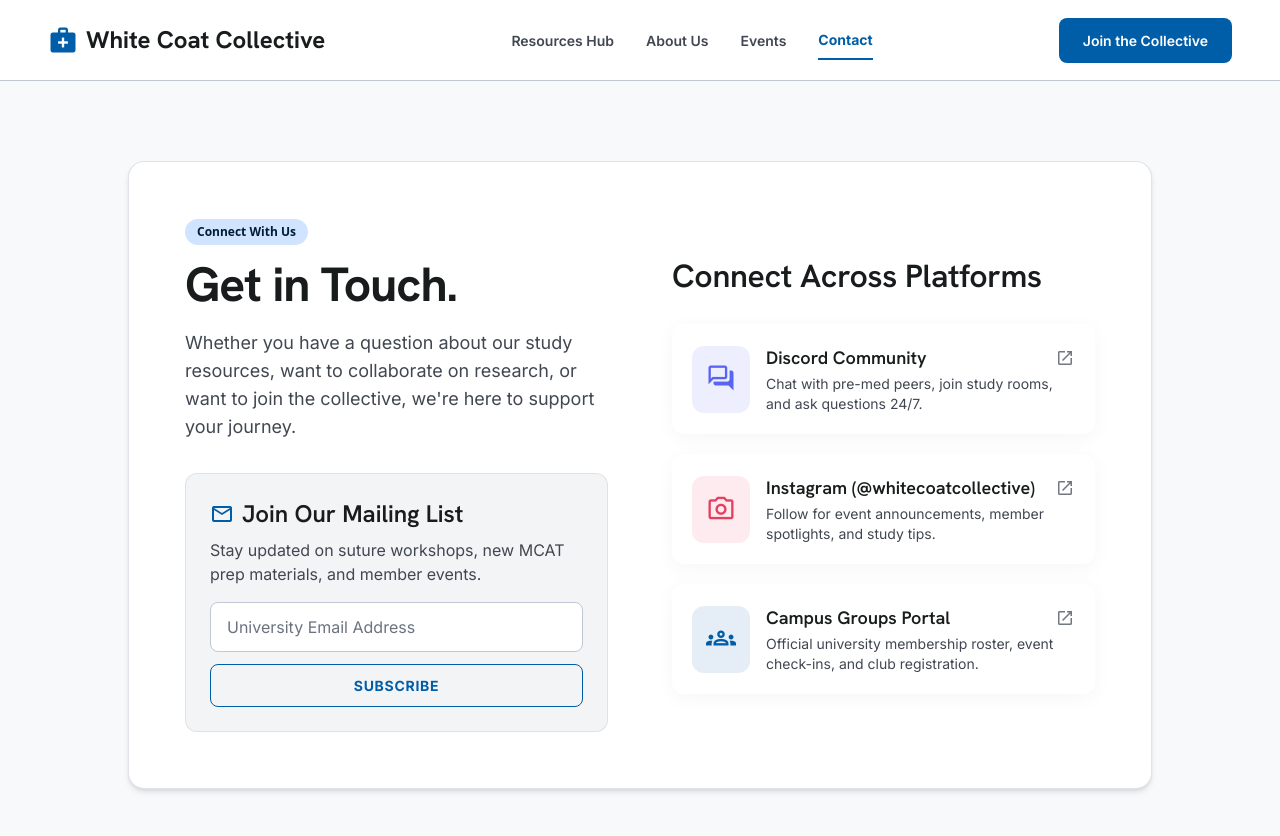
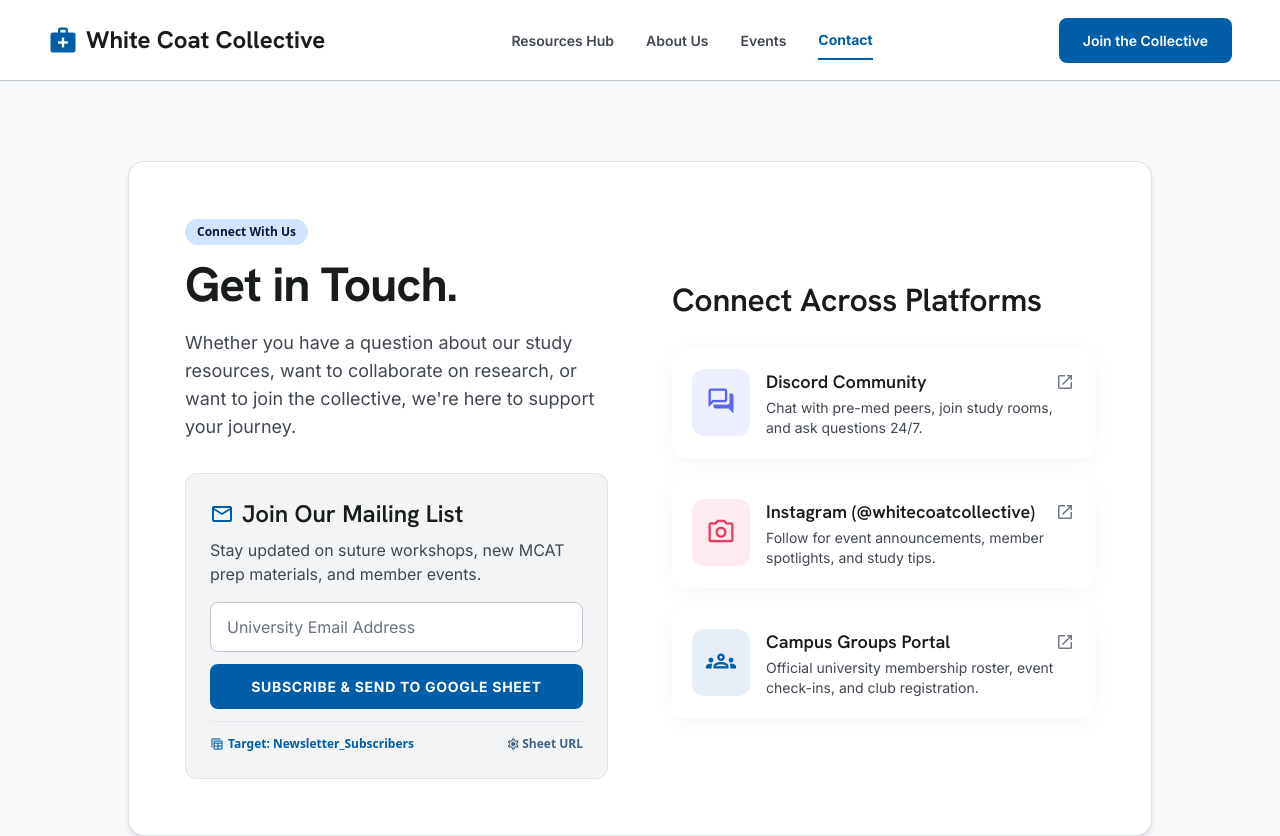
Before and after one commit to bruhgballsohard/WCC, a plain HTML site: page contact.html in a window 1280 px wide. Shown: the top 836 px of the page. Drawn offline with nearby package versions, Linux system fonts and the light colour scheme.

Commit message:
contact1.1.html

```diff
--- a/contact.html
+++ b/contact.html
@@ -125,7 +125,7 @@
           </p>
         </div>
 
-        <div class="bg-surface-container-low p-6 rounded-xl border border-outline-variant/40">
+        <div class="bg-surface-container-low p-6 rounded-xl border border-outline-variant/40" id="newsletter-card" data-sheet-url="https://script.google.com/macros/s/AKfycbx_NEWSLETTER_SUBSCRIBERS/exec">
           <h3 class="text-headline-md text-on-surface mb-2 flex items-center gap-2">
             <span class="material-symbols-outlined text-primary">mail</span>
             <span>Join Our Mailing List</span>
@@ -134,13 +134,24 @@
             materials, and member events.</p>
 
           <form id="newsletter-form" class="flex flex-col gap-3">
-            <input type="email" required placeholder="University Email Address"
+            <input type="email" id="newsletter-email" required placeholder="University Email Address"
               class="w-full bg-surface-container-lowest border border-outline-variant focus:border-primary focus:outline-none px-4 py-3 text-body-md rounded-lg" />
-            <button type="submit"
-              class="btn-outline w-full justify-center text-center uppercase tracking-wider font-bold">
-              Subscribe
+            <button type="submit" id="newsletter-submit-btn"
+              class="btn-primary w-full justify-center text-center uppercase tracking-wider font-bold">
+              Subscribe & Send to Google Sheet
             </button>
           </form>
+
+          <div class="flex items-center justify-between text-xs text-primary font-bold mt-3 pt-3 border-t border-outline-variant/30">
+            <span class="flex items-center gap-1">
+              <span class="material-symbols-outlined text-sm">table_view</span>
+              <span>Target: Newsletter_Subscribers</span>
+            </span>
+            <button type="button" class="btn-config-sheet text-xs text-secondary hover:underline flex items-center gap-0.5">
+              <span class="material-symbols-outlined text-sm">settings</span>
+              <span>Sheet URL</span>
+            </button>
+          </div>
         </div>
       </div>
 
@@ -230,6 +241,18 @@
     </div>
   </footer>
 
+  <!-- Modal Backdrop & Dialog Container -->
+  <div id="modal-backdrop" class="modal-backdrop">
+    <div class="modal-content">
+      <div class="flex justify-between items-center pb-4 mb-4 border-b border-outline-variant">
+        <h3 id="modal-title" class="text-headline-md text-on-surface">Google Sheet Settings</h3>
+        <button id="close-modal-btn" class="text-outline hover:text-on-surface p-1"><span
+            class="material-symbols-outlined">close</span></button>
+      </div>
+      <div id="modal-body-content"></div>
+    </div>
+  </div>
+
   <script src="js/app.js"></script>
 </body>
 
```
